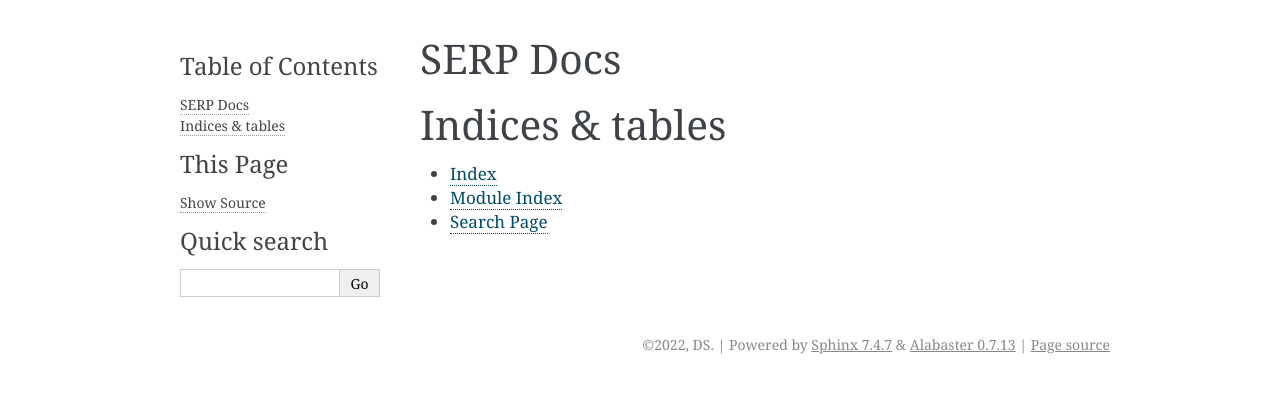
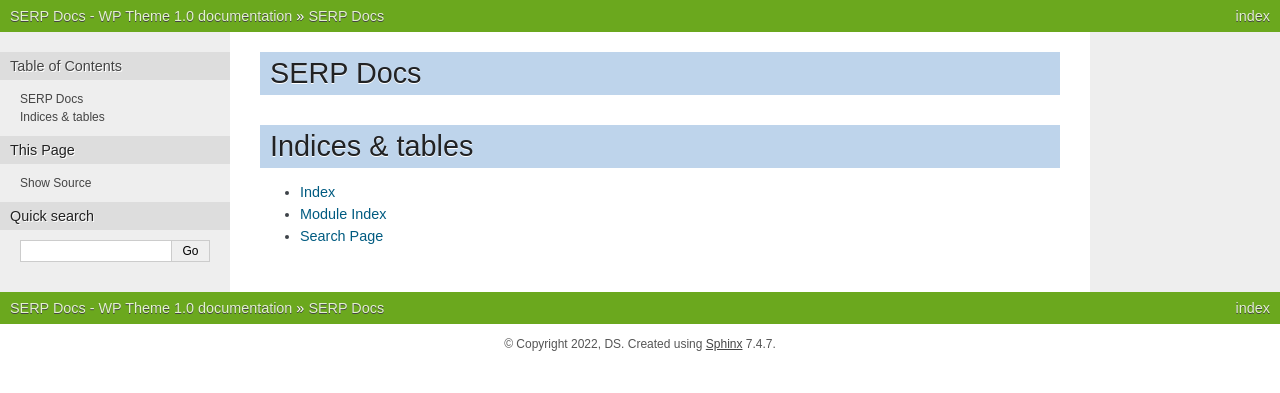
Before and after one commit to serp-x/docs-wp-theme, a Sphinx documentation site: the page built from docs/source/index.rst, in a window 1280 px wide. Shown: the top 393 px of the page. Built offline with Sphinx 7.4.7, drawn with Linux system fonts in a browser that asks for light colours.

Commit message:
update theme to nature

```diff
--- a/docs/source/conf.py
+++ b/docs/source/conf.py
@@ -6,7 +6,7 @@
 # -- Project information -----------------------------------------------------
 # https://www.sphinx-doc.org/en/master/usage/configuration.html#project-information
 
-project = 'SERP Docs'
+project = 'SERP Docs - WP Theme'
 copyright = '2022, DS'
 author = 'DS'
 release = '1.0'
@@ -20,9 +20,8 @@
 exclude_patterns = []
 
 
-
 # -- Options for HTML output -------------------------------------------------
 # https://www.sphinx-doc.org/en/master/usage/configuration.html#options-for-html-output
 
-html_theme = 'alabaster'
+html_theme = 'nature'
 html_static_path = ['_static']
```
